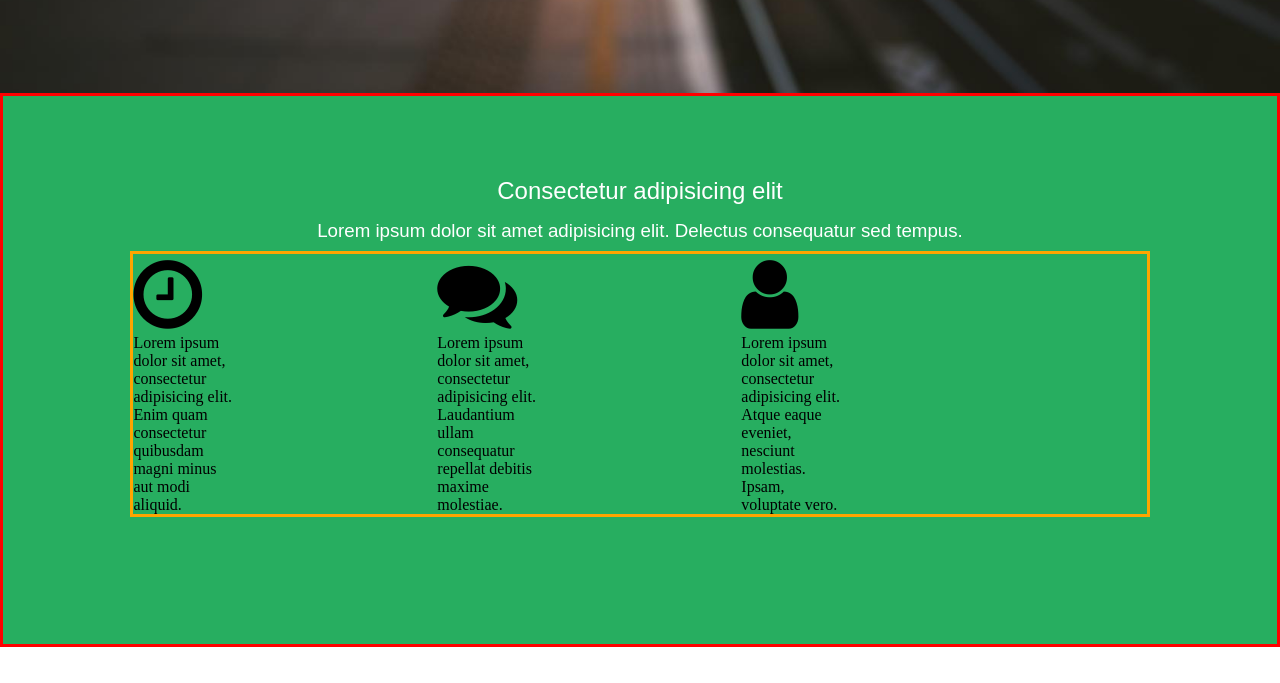
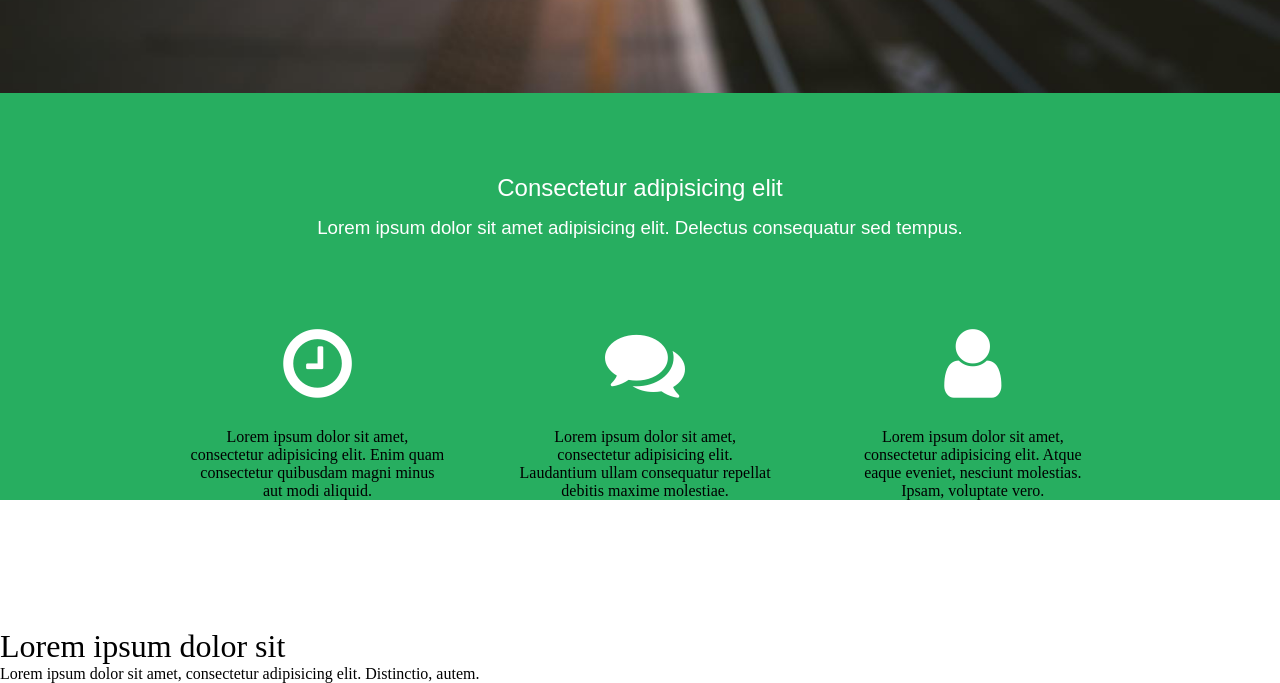
Before and after one commit to Mister-J/Website-Portfolio, a plain HTML site: page Interphase/index.html in a window 1280 px wide. Shown: the part 395-1078 px from the top of the page. Before the commit the page ends 1042 px from the top, so only its background shows below. Drawn offline with Linux system fonts and the light colour scheme.

Commit message:
Interphase middle section

```diff
--- a/Interphase/index.html
+++ b/Interphase/index.html
@@ -49,6 +49,12 @@
 		</div>
 	</div>
 
+	<div class="picture-section">
+		<h1>Lorem ipsum dolor sit</h1>
+		<p>Lorem ipsum dolor sit amet, consectetur adipisicing elit. Distinctio, autem.</p>
+	</div>
+
+
 
 
 
--- a/Interphase/style.css
+++ b/Interphase/style.css
@@ -77,8 +77,6 @@ h1, h2, button {
 
 .middle-section {
 	background-color: #27ae60;
-	border-color: red;
-	border-style: solid;
 }
 
 .middle-section h2, h3 {
@@ -97,14 +95,29 @@ h1, h2, button {
 .mini-sections {
 	margin: 0 10% 10%;
 	overflow: auto;
-	border-color: orange;
-	border-style: solid;
+	padding-top: 75px;
 }
 
 .individual-section {
 	float: left;
-	width: 10%;
-	padding-right: 20%;
-	border-color: yellow;
+	width: 25%;
+	margin-right: 1%;
+	margin-left: 6%;
+	text-align: center;
+}
 
+.mini-sections .individual-section p {
+	padding-top: 25px;
 }
+
+.fa-clock-o {
+	color: white;
+}
+
+.fa-comments {
+	color: white;
+}
+
+.fa-user {
+	color: white;
+}
```
